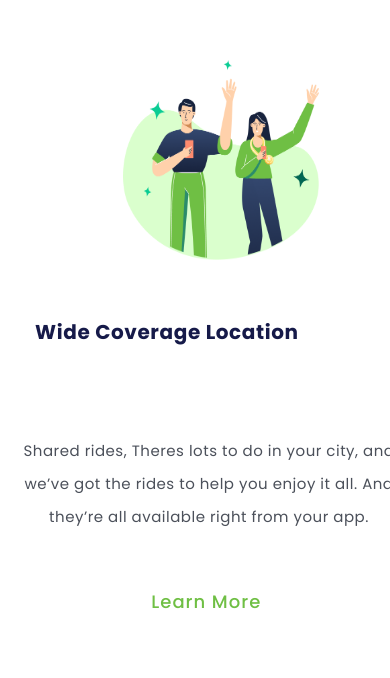
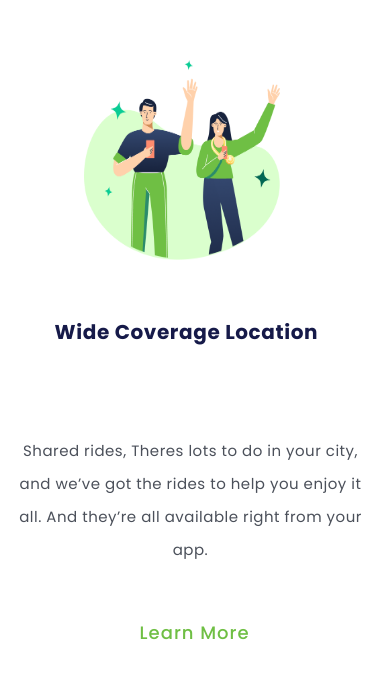
Before and after one commit to Weslley-silva23/DEVCLUB, a plain HTML site: page index.html in a window 390 px wide. Drawn offline with Linux system fonts and the light colour scheme.

Commit message:
alteração na responsividade

```diff
--- a/styles.css
+++ b/styles.css
@@ -113,9 +113,11 @@ header {
 img {
 
     position: relative;
-    right: 0px;
+    right: 10vw;
     width: 200px;
     height: 200px;
+
+
 
 
 }
@@ -126,25 +128,29 @@ h1 {
     margin: 71px;
     margin-top: 4vh;
     position: relative;
-    right: 31vw;
-    width: 93vw;
+    right: 26vw;
+    width: 170%;
 }
 
 p {
     font-size: 15px;
-    width: 388px;
+    width: 90vw;
     text-align: center;
     margin-left: -70px;
+
 }
 
 .button-learn-more{
 
-    margin-left: 17vw;
+    margin-left: 14vw;
+    margin-top: -15vh;
+
 }
 section {
 
     width: 47vw;
     height: 0;
+
 }
 
 }
```
